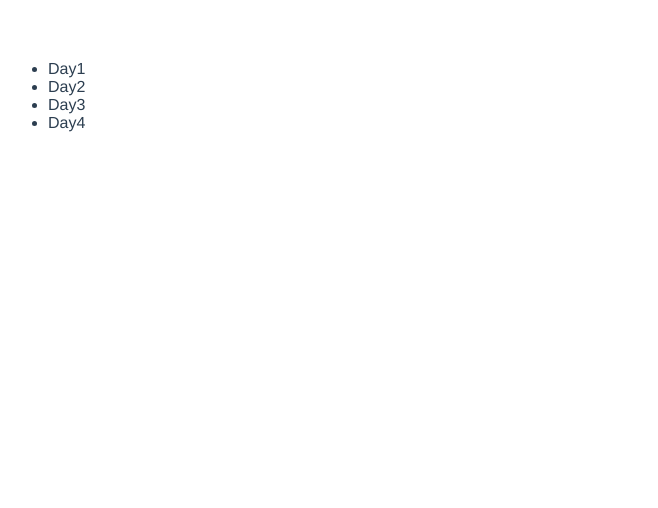
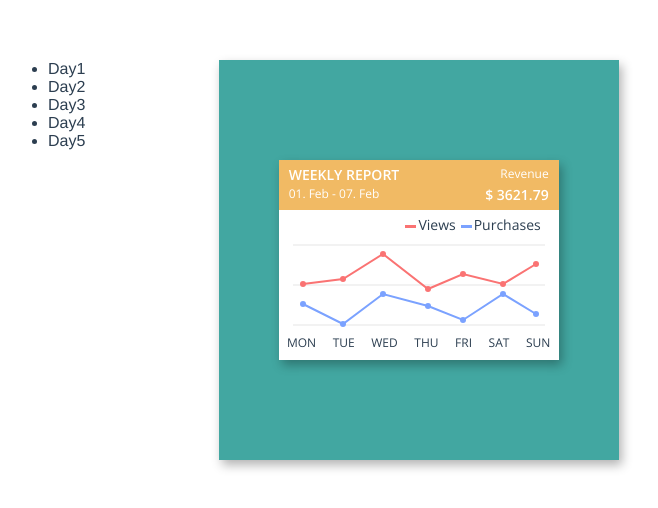
Before and after one commit to JWeiZhang/css-challenge, a Vue app: page /#/Day5 in a window 1280 px wide. Shown: the top 508 px of the page, without its empty margins (0-658 px from the left). Built offline with nearby package versions, Linux system fonts and the light colour scheme.

Commit message:
Complete Day5

```diff
--- /dev/null
+++ b/src/components/Day5.vue
@@ -0,0 +1,350 @@
+<template>
+  <div class="day5">
+    <div class="card">
+      <div class="header">
+        <span class="title big">
+          Weekly Report
+        </span>
+        <span class="date small">
+          01. Feb - 07. Feb
+        </span>
+        <span class="type small">
+          Revenue
+        </span>
+        <span class="value big">
+          $ 3621.79
+        </span>
+      </div>
+      <div class="parameter">
+        <span class="red">Views</span>
+        <span class="blue">Purchases</span>
+      </div>
+      <div class="statistic">
+        <div class="line1"></div>
+        <div class="line2"></div>
+        <div class="line3"></div>
+        <div class="red">
+          <svg>
+            <polyline points="10,50 50,45 90,20 135,55 170,40 210,50 243,30"></polyline>
+          </svg>
+          <div class="points">
+            <div class="point point1">
+              <div class="tooltop">100</div>
+            </div>
+            <div class="point point2">
+              <div class="tooltop">110</div>
+            </div>
+            <div class="point point3">
+              <div class="tooltop">150</div>
+            </div>
+            <div class="point point4">
+              <div class="tooltop">90</div>
+            </div>
+            <div class="point point5">
+              <div class="tooltop">115</div>
+            </div>
+            <div class="point point6">
+              <div class="tooltop">110</div>
+            </div>
+            <div class="point point7">
+              <div class="tooltop">140</div>
+            </div>
+          </div>
+        </div>
+        <div class="blue">
+          <svg>
+            <polyline points="10,70 50,90 90,60 135,72 170,86 210,60 243,80"></polyline>
+          </svg>
+          <div class="points">
+            <div class="point point1">
+              <div class="tooltop">10</div>
+            </div>
+            <div class="point point2">
+              <div class="tooltop">5</div>
+            </div>
+            <div class="point point3">
+              <div class="tooltop">14</div>
+            </div>
+            <div class="point point4">
+              <div class="tooltop">11</div>
+            </div>
+            <div class="point point5">
+              <div class="tooltop">5</div>
+            </div>
+            <div class="point point6">
+              <div class="tooltop">16</div>
+            </div>
+            <div class="point point7">
+              <div class="tooltop">9</div>
+            </div>
+          </div>
+        </div>
+      </div>
+      <div class="days">
+        <span class="day">Mon</span>
+        <span class="day">Tue</span>
+        <span class="day">Wed</span>
+        <span class="day">Thu</span>
+        <span class="day">Fri</span>
+        <span class="day">Sat</span>
+        <span class="day">Sun</span>
+      </div>
+    </div>
+  </div>
+</template>
+<script>
+  export default {};
+
+</script>
+<style lang="scss" scoped>
+  @import url(https://fonts.googleapis.com/css?family=Open+Sans:600,400);
+
+  $red: #fa7373;
+  $blue: #7ba2ff;
+
+  .day5 {
+    width: 400px;
+    height: 400px;
+    background: #42a7a1;
+    box-shadow: 3px 5px 10px rgba(0, 0, 0, 0.3);
+    display: flex;
+    justify-content: center;
+    align-items: center;
+    font-family: "Open Sans", Helvetica, sans-serif;
+  }
+
+  .card {
+    height: 50%;
+    width: 70%;
+    background: #fff;
+    box-shadow: 3px 5px 10px rgba(0, 0, 0, 0.3);
+  }
+
+  .header {
+    background: #f1ba64;
+    color: #fff;
+    height: 25%;
+    position: relative;
+    .title {
+      top: 5px;
+      left: 10px;
+    }
+    .date {
+      top: 25px;
+      left: 10px;
+    }
+    .type {
+      right: 10px;
+      top: 5px;
+    }
+    .value {
+      right: 10px;
+      top: 25px;
+    }
+  }
+
+  .parameter {
+    text-align: right;
+    font-size: 14px;
+    padding-top: 5px;
+    padding-right: 10px;
+    position: relative;
+    span {
+      position: relative;
+      padding: 0 8px 0 10px;
+    }
+    span:before {
+      position: absolute;
+      content: "";
+      height: 3px;
+      width: 11px;
+      top: 10px;
+      left: -3px;
+    }
+    .red:before {
+      background: $red;
+    }
+    .blue:before {
+      background: $blue;
+    }
+  }
+
+  .statistic {
+    background: #fff;
+    height: 50%;
+    width: 90%;
+    margin: 0 auto;
+    position: relative;
+    .line1 {
+      position: absolute;
+      height: 2px;
+      width: 100%;
+      background: #f2f2f2;
+      top: 10%;
+    }
+    .line2 {
+      @extend .line1;
+      top: 50%;
+    }
+    .line3 {
+      @extend .line1;
+      top: 90%;
+    }
+    svg {
+      position: absolute;
+      left: 0;
+      polyline {
+        fill: none;
+        stroke-width: 2;
+        stroke-linecap: round;
+      }
+    }
+    .points {
+      .point {
+        width: 6px;
+        height: 6px;
+        background: $red;
+        position: absolute;
+        border-radius: 50%;
+        cursor: pointer;
+        z-index: 10;
+        &:hover .tooltop {
+          visibility: visible;
+          opacity: 1;
+          transform: translate(0, 0);
+        }
+      }
+    }
+    .red {
+      polyline {
+        stroke: $red;
+      }
+      .point1 {
+        left: 7px;
+        top: 47px;
+      }
+      .point2 {
+        left: 47px;
+        top: 42px;
+      }
+      .point3 {
+        left: 87px;
+        top: 17px;
+      }
+      .point4 {
+        left: 132px;
+        top: 52px;
+      }
+      .point5 {
+        left: 167px;
+        top: 37px;
+      }
+      .point6 {
+        left: 207px;
+        top: 47px;
+      }
+      .point7 {
+        left: 240px;
+        top: 27px;
+      }
+      .tooltop {
+        background: $red;
+      }
+    }
+
+    .blue {
+      .point {
+        background: $blue;
+      }
+      polyline {
+        stroke: $blue;
+      }
+      .point1 {
+        left: 7px;
+        top: 67px;
+      }
+      .point2 {
+        left: 47px;
+        top: 87px;
+      }
+      .point3 {
+        left: 87px;
+        top: 57px;
+      }
+      .point4 {
+        left: 132px;
+        top: 69px;
+      }
+      .point5 {
+        left: 167px;
+        top: 83px;
+      }
+      .point6 {
+        left: 207px;
+        top: 57px;
+      }
+      .point7 {
+        left: 240px;
+        top: 77px;
+      }
+      .tooltop {
+        background: $blue;
+        &:before {
+          background: $blue;
+        }
+      }
+    }
+
+    .tooltop {
+      visibility: hidden;
+      position: absolute;
+      height: 20px;
+      width: 30px;
+      top: -30px;
+      left: -12px;
+      border-radius: 3px;
+      text-align: center;
+      font-size: 11px;
+      font-weight: 600;
+      line-height: 20px;
+      color: #fff;
+      opacity: 0;
+      transform: translate(0, 10px);
+      transition: transform 0.4s ease-out 0s, opacity 0.4s ease-out 0s;
+      &:before {
+        position: absolute;
+        content: '';
+        height: 6px;
+        width: 6px;
+        background: $red;
+        left: 50%;
+        top: 85%;
+        transform: translate(-50%) rotate(45deg);
+      }
+    }
+  }
+
+  .days {
+    display: flex;
+    justify-content: space-around;
+  }
+
+  .day {
+    text-transform: uppercase;
+    font-size: 12px; //   margin-right: 10px;
+  }
+
+  .big {
+    position: absolute;
+    font-weight: 600;
+    font-size: 14px;
+    text-transform: uppercase;
+  }
+
+  .small {
+    position: absolute;
+    font-weight: 400;
+    font-size: 12px;
+  }
+
+</style>
--- a/src/router/index.js
+++ b/src/router/index.js
@@ -5,6 +5,7 @@ import Day1 from '@/components/Day1'
 import Day2 from '@/components/Day2'
 import Day3 from '@/components/Day3'
 import Day4 from '@/components/Day4'
+import Day5 from '@/components/Day5'
 
 Vue.use(Router)
 
@@ -28,6 +29,11 @@ export default new Router({
       path: '/Day4',
       name: 'Day4',
       component: Day4
+    },
+    {
+      path: '/Day5',
+      name: 'Day5',
+      component: Day5
     }
   ]
 })
```
